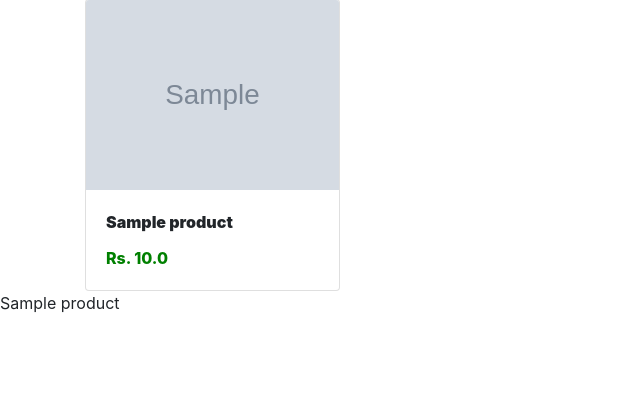
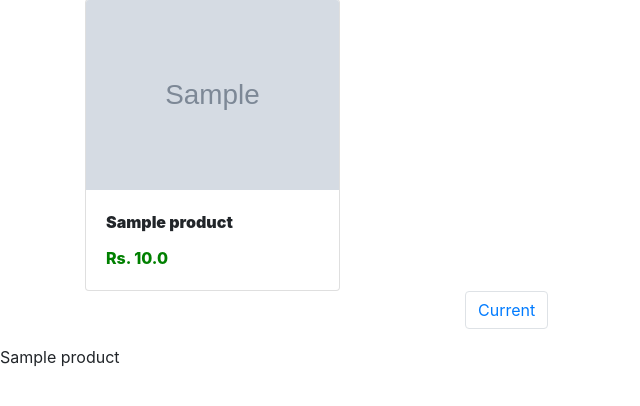
Before and after one commit to rohitranjanyadav/craftnepal-django, a Django app: page / in a window 1280 px wide. Shown: the part 119-525 px from the top of the page, without its empty margins (0-640 px from the left). Run offline with Django 5.2, Linux system fonts and the light colour scheme; tables that the repository leaves empty hold one stand-in row (values such as "Sample post"); grey boxes marked "Sample" are stand-in pictures.

Commit message:
Add pagination for product listing on homepage

```diff
--- a/craftnepal/shop/templates/shop/index.html
+++ b/craftnepal/shop/templates/shop/index.html
@@ -42,6 +42,28 @@ Rs. {{product.price}}            </div>
         </div>
         {% endfor %}
       </div>
+      <div class="row">
+      <div class="col-md-3 offset-md-4">
+      <ul class="pagination">
+      {% if product_objects.has_previous %}
+
+      <li class="page-item">
+      <a class="page-link" href="?page={{ product_objects.previous_page_number }}">Previous</a>
+      </li>
+      {% endif %}
+
+<li class="page-item">
+      <a class="page-link" href="?page={{ number }}">Current</a>
+      </li>
+
+      {% if product_objects.has_next %}
+      <li class="page-item">
+      <a class="page-link" href="?page={{ product_objects.next_page_number }}">Next</a>
+      </li>
+      {% endif %}
+      </ul>
+    </div>
+    </div>
     </div>
 </body>
 </html>
--- a/craftnepal/shop/views.py
+++ b/craftnepal/shop/views.py
@@ -1,13 +1,21 @@
 from django.shortcuts import render
 from .models import Products
+from django.core.paginator import Paginator
 
 # Create your views here.
 def index(request):
   product_objects = Products.objects.all()
 
+
+  # Search Code
   item_name = request.GET.get('item_name')
 
   if item_name !='' and item_name is not None:
     product_objects = product_objects.filter(title__icontains=item_name)
 
+  # Paginator Code
+  paginator = Paginator(product_objects,4)
+  page = request.GET.get('page')
+  product_objects = paginator.get_page(page)
+
   return render(request,'shop/index.html',{'product_objects':product_objects})
```
